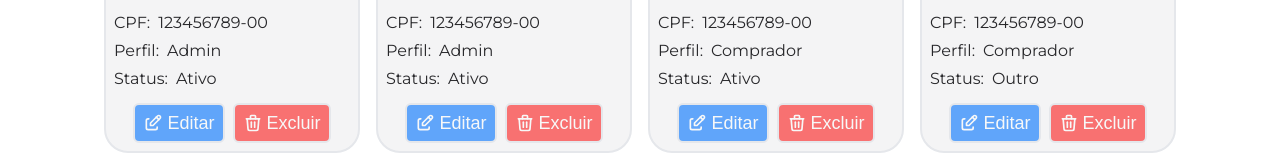
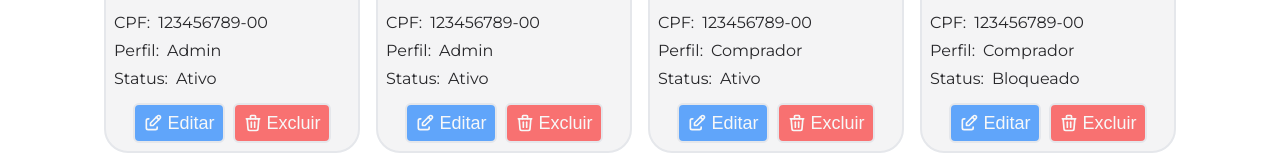
Before and after one commit to danielribas1105/order-manager, a Next.js app: page /usuarios in a window 1280 px wide. Shown: the part 318-475 px from the top of the page. Built offline with nearby package versions, Linux system fonts and the light colour scheme; a web font is replaced by a local one.

Commit message:
update project

```diff
--- a/src/app/(auth)/produtos/page.tsx
+++ b/src/app/(auth)/produtos/page.tsx
@@ -7,10 +7,11 @@ export default function ProdutosPage() {
       <Container className="flex-col">
          <HeaderPage
             titulo="PRODUTOS CADASTRADOS"
-            linkBtn="/produtos/addProduto"
             textoBtn="Adicionar Produto"
             placeholder="Burcar produto"
-         />
+            functionBtn={function (): void {
+               throw new Error("Function not implemented.")
+            }}/>
          <ListaProdutos/>
       </Container>
    )
--- a/src/components/usuarios/card-usuario.tsx
+++ b/src/components/usuarios/card-usuario.tsx
@@ -35,7 +35,7 @@ export default function CardUsuario(props: CardUsuarioProps) {
             </div>
             <div className="flex gap-2">
                <span>Status:</span>
-               <span>{usuario.status === 'Ativo' ? 'Ativo' : 'Outro'}</span>
+               <span>{usuario.status}</span>
             </div>
          </div>
          <div className="flex justify-center mb-1">
```
